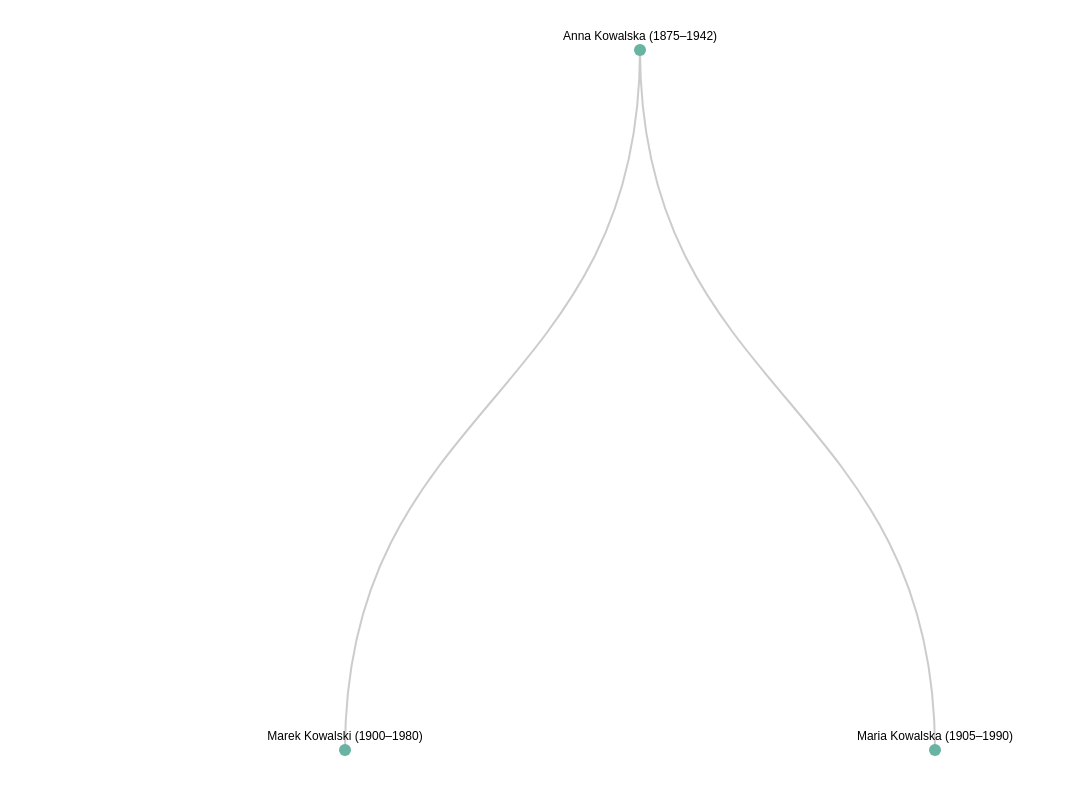
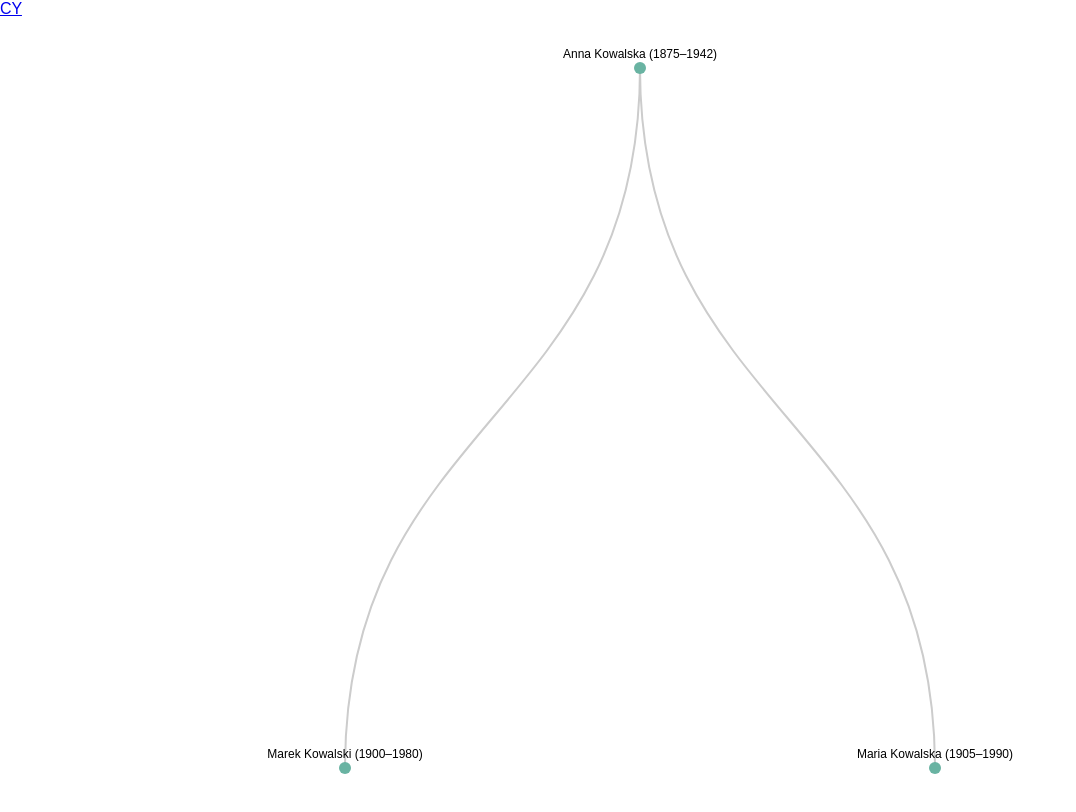
Before and after one commit to TatEfPfolio/familyTree, a plain HTML site: page index.html in a window 1280 px wide. Shown: the whole page, without its empty margins (0-1076 px from the left). Drawn offline with nearby package versions, Linux system fonts and the light colour scheme.

Commit message:
Update index.html

```diff
--- a/index.html
+++ b/index.html
@@ -3,6 +3,7 @@
 <head>
   <meta charset="UTF-8">
   <title>Family Tree with D3</title>
+  <a href = 'index2.html'>CY</a>
   <script src="https://d3js.org/d3.v7.min.js"></script>
   <style>
     body { margin: 0; font-family: sans-serif; }
```
